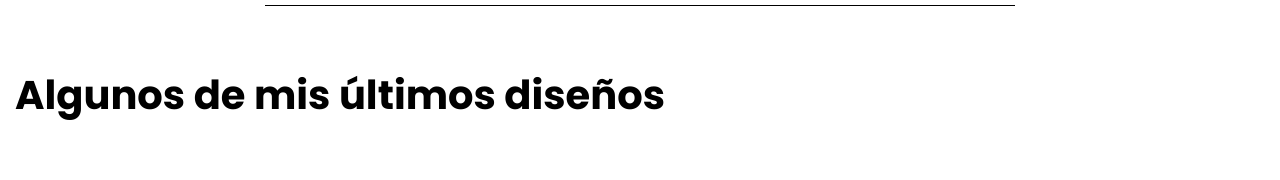
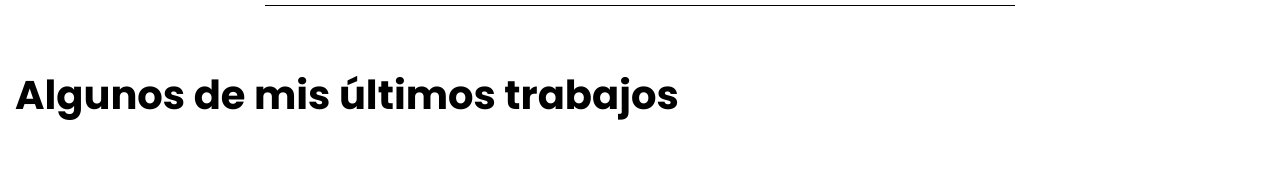
Before and after one commit to ArantxaNilieg/Miportafolio, a plain HTML site: page index.html in a window 1280 px wide. Shown: the part 2062-2242 px from the top of the page. Drawn offline with nearby package versions, Linux system fonts and the light colour scheme; a script that the page names is missing; a web font is replaced by a local one.

Commit message:
cambio de texto

```diff
--- a/index.html
+++ b/index.html
@@ -91,7 +91,7 @@
 
  <div id ="diseño" class="container text-left pb-2">
   <hr class="hr-2 pt-5">
-  <h1 class="negro">Algunos de mis últimos diseños</h1>
+  <h1 class="negro">Algunos de mis últimos trabajos</h1>
 </div>
 
 <section class="container image-img d-none d-sm-block d-sm-none .d-md-block pt-5 mb-5">
```
